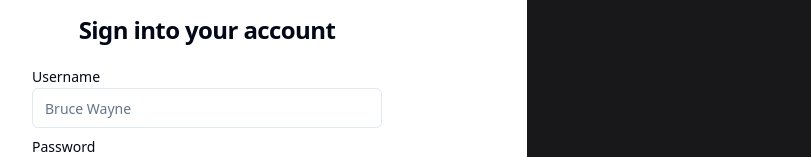
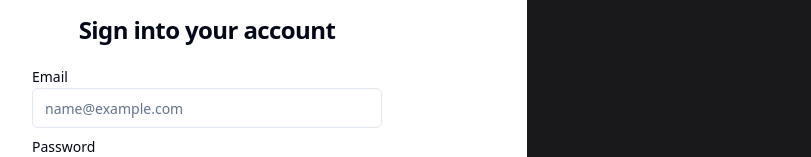
Before and after one commit to alaminShaheen/lu-folks, a React (Vite) app in the folder client/: page /login in a window 1280 px wide. Shown: the part 194-351 px from the top of the page, without its empty margins (113-924 px from the left). Built offline with nearby package versions, Linux system fonts and the light colour scheme; no server answers.

Commit message:
chore: fixed major login bug

```diff
--- a/client/src/models/form/LoginFormType.ts
+++ b/client/src/models/form/LoginFormType.ts
@@ -1,5 +1,5 @@
 type LoginFormType = {
-	username: string;
+	email: string;
 	password: string;
 };
 
--- a/client/src/pages/Login.tsx
+++ b/client/src/pages/Login.tsx
@@ -32,7 +32,7 @@ const Login = () => {
 	} = useForm<LoginFormType>({
 		defaultValues: {
 			password: "",
-			username: "",
+			email: "",
 		},
 	});
 	const [searchParams, setSearchParams] = useSearchParams();
@@ -51,6 +51,7 @@ const Login = () => {
 			toast.success("You have logged in successfully!");
 			navigate(location.state?.from || "/news-feed", { replace: true });
 		} catch (error: any) {
+			console.log(error);
 			if (error.response.data.type === ApiErrorType.FIELD_VALIDATION) {
 				Object.entries(
 					(error.response.data as FieldValidationError).validationErrors,
@@ -59,6 +60,7 @@ const Login = () => {
 				});
 			} else {
 				toast.dismiss();
+				console.log(error.response);
 				toast.error(error.response.data.message);
 			}
 		} finally {
@@ -107,21 +109,22 @@ const Login = () => {
 							<form id="register-form" onSubmit={handleSubmit(onSubmit)}>
 								<div className="grid gap-3">
 									<div className="grid gap-1">
-										<Label htmlFor="username">Username</Label>
+										<Label htmlFor="email">Email</Label>
 										<Input
-											{...register("username", {
-												required: "Username is require",
+											{...register("email", {
+												required: "Email is required",
 											})}
-											id="username"
-											placeholder="Bruce Wayne"
-											type="text"
+											id="email"
+											placeholder="name@example.com"
+											type="email"
 											autoCapitalize="none"
+											autoComplete="email"
 											autoCorrect="off"
 											disabled={isLoading}
 										/>
-										{errors.username?.message && (
+										{errors.email?.message && (
 											<span className="text-xs text-red-500 my-2">
-												{errors.username.message}
+												{errors.email.message}
 											</span>
 										)}
 									</div>
@@ -135,7 +138,7 @@ const Login = () => {
 											id="password"
 											type={showPassword ? "text" : "password"}
 											autoCapitalize="none"
-											autoComplete="email"
+											autoComplete="password"
 											autoCorrect="off"
 											disabled={isLoading}
 											icon={
```
